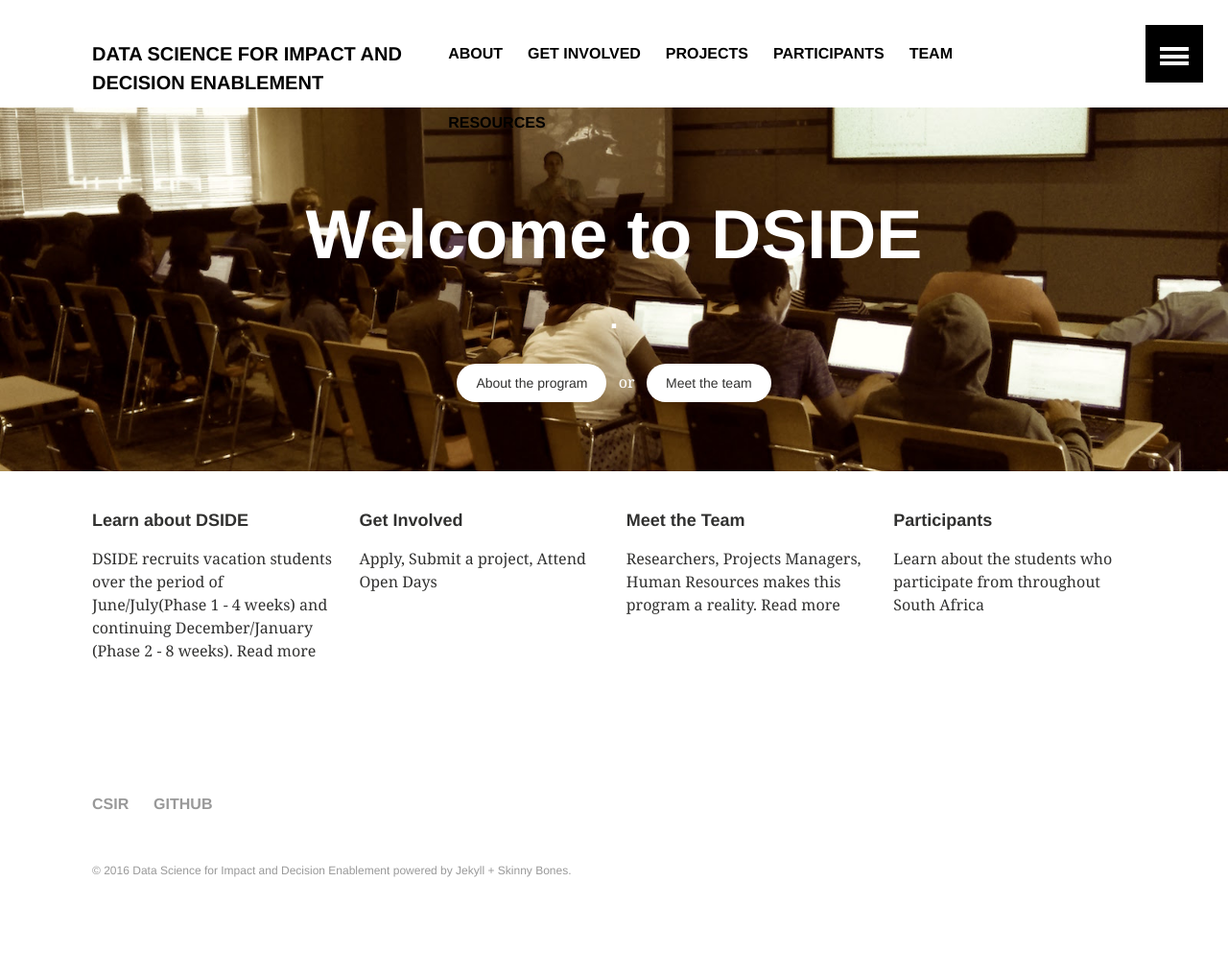
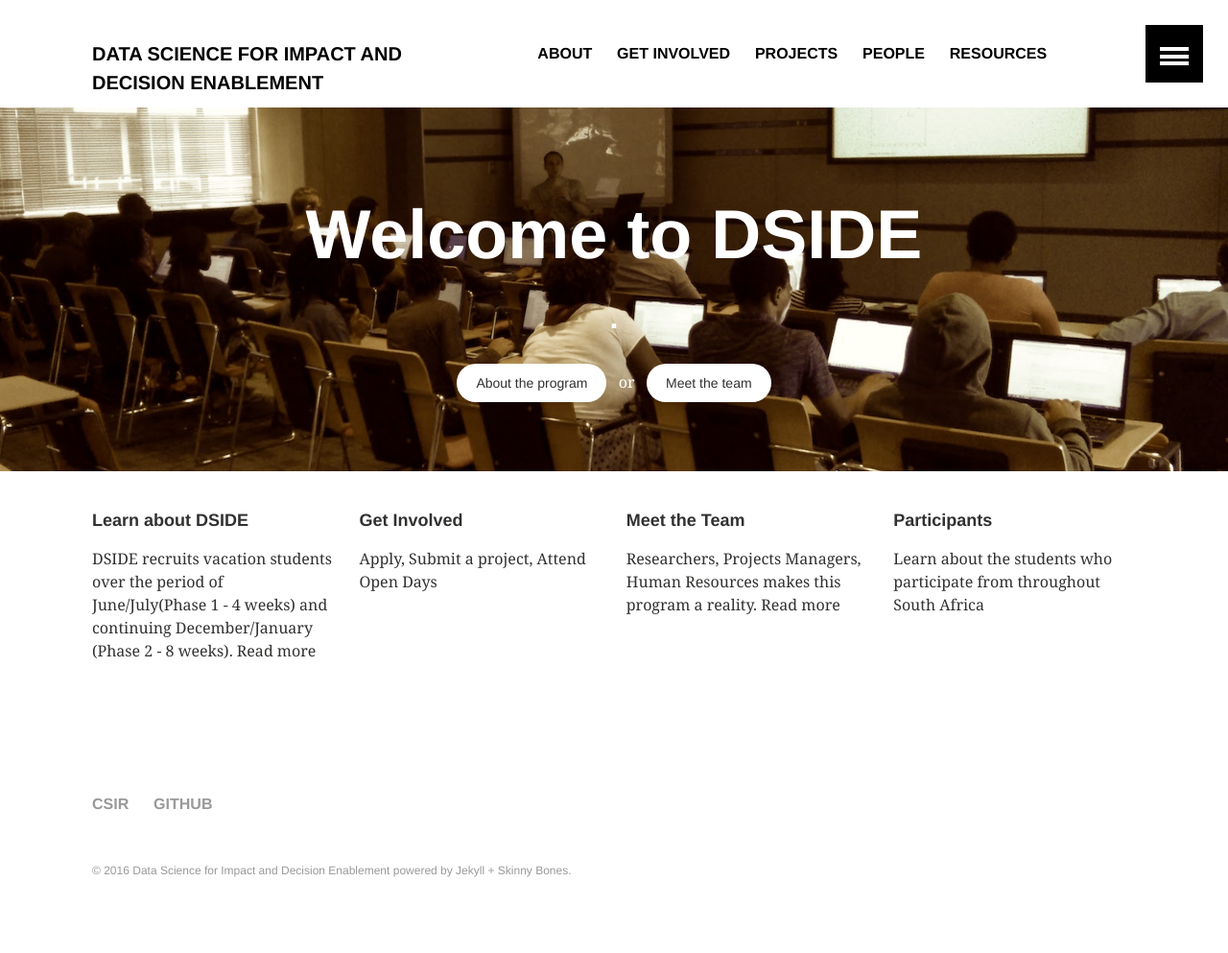
Before and after one commit to DSIDEWeb/dsideweb.github.io, a Jekyll site: the page built from index.md, in a window 1280 px wide. Shown: the whole page at 96% size. Built offline with Jekyll 4.4.1, drawn with Linux system fonts in a browser that asks for light colours.

Commit message:
updated navigation

```diff
--- a/_data/navigation.yml
+++ b/_data/navigation.yml
@@ -11,11 +11,9 @@
 - title: Projects
   url: /projects/
 
-- title: Participants
-  url: /participants/
+- title: People
+  url: /people/
 
-- title: Team
-  url: /team/
 - title: Resources
   url: /resource/
 
```
